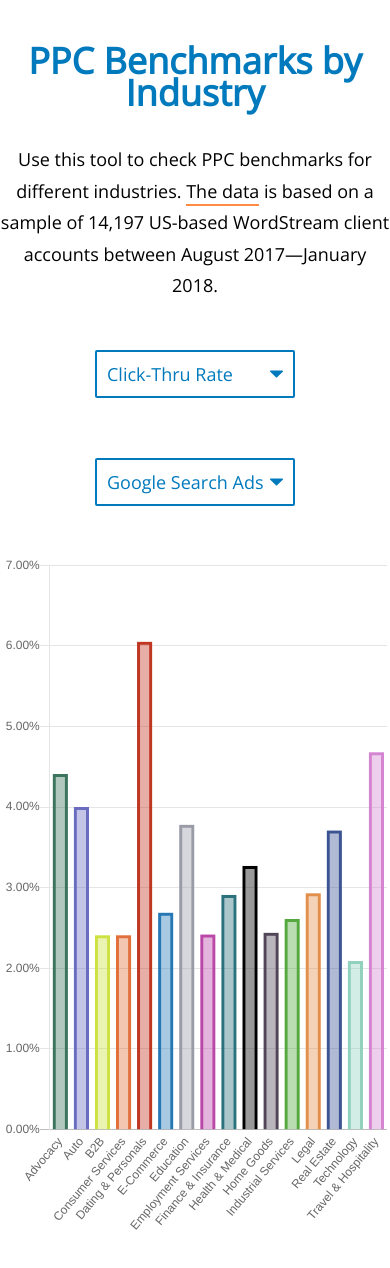
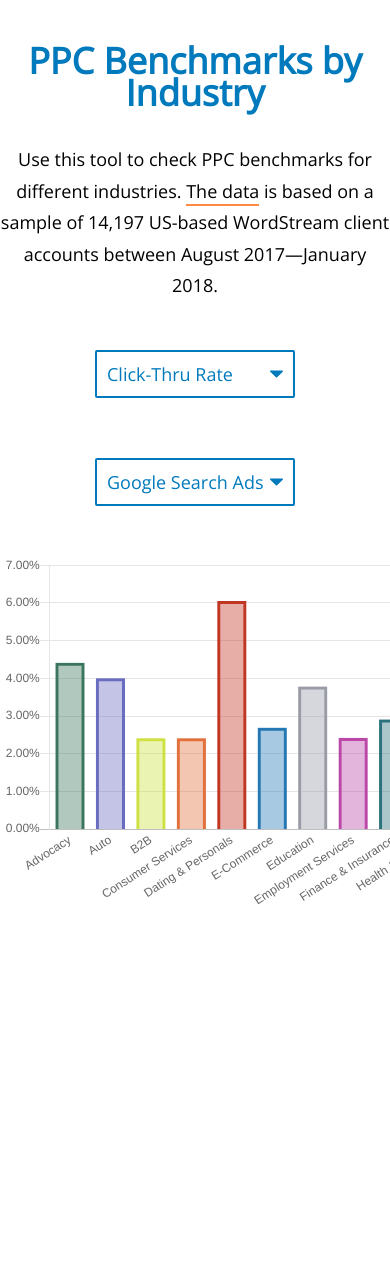
Before and after one commit to alexanderreardon/ppc-industry-benchmarks, a React (Create React App) app: page / in a window 390 px wide. Shown: the top 1268 px of the page. Built offline with nearby package versions, Linux system fonts and the light colour scheme.

Commit message:
Made chart more mobile-friendly.

```diff
--- a/src/BarChart.js
+++ b/src/BarChart.js
@@ -195,8 +195,10 @@ export default ( { metric, network } ) => {
     }
 
     return (
-    <div className="chart-container">
-        <Bar data={chartData} options={options} redraw />
-    </div>
+      <div className="chart-container">
+        <div className="chart-container-inner">
+          <Bar data={chartData} options={options} redraw />
+        </div>
+      </div>
     )
 };
--- a/src/index.css
+++ b/src/index.css
@@ -98,20 +98,21 @@ select::-ms-expand {
 
 .chart-container {
   height: 600px;
+  padding-bottom: 100px !important;
+  overflow: hidden;
+  overflow-x: scroll;
 }
 
-@media screen and (max-width: 850px) {
-
-}
-
-@media screen and (max-width: 650px) {
-
+.chart-container-inner {
+    min-width: 1200px;
+    min-height: 600px;
 }
 
 @media screen and (max-width: 400px) {
-  .chart-container {
-    height: 80vh;
+
+  .chart-container-inner {
+    min-width: 700px;
+    min-height: 350px;
   }
 
-
 }
```
